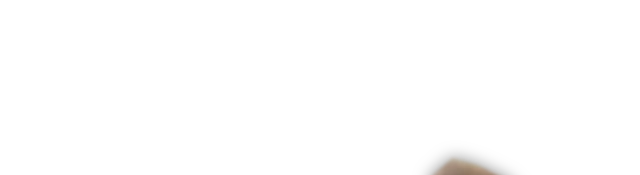
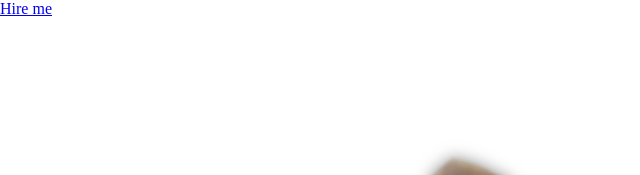
Before and after one commit to Issung/popc.at, a plain HTML site: page index.html in a window 1280 px wide. Shown: the top 175 px of the page, 0-640 px from the left. Drawn offline with Linux system fonts and the light colour scheme.

Commit message:
Added hire button.

```diff
--- a/index.html
+++ b/index.html
@@ -10,6 +10,8 @@
 </head>
 <body onpointerdown="mouseDown()" onpointerup="mouseUp()">
     <img id="cat" src="img/0close.png" />
+
+    <a id="hire" href="http://joel.sonofgoran.com/">Hire me</a>
 
     <script>
         var min = 1;
```
